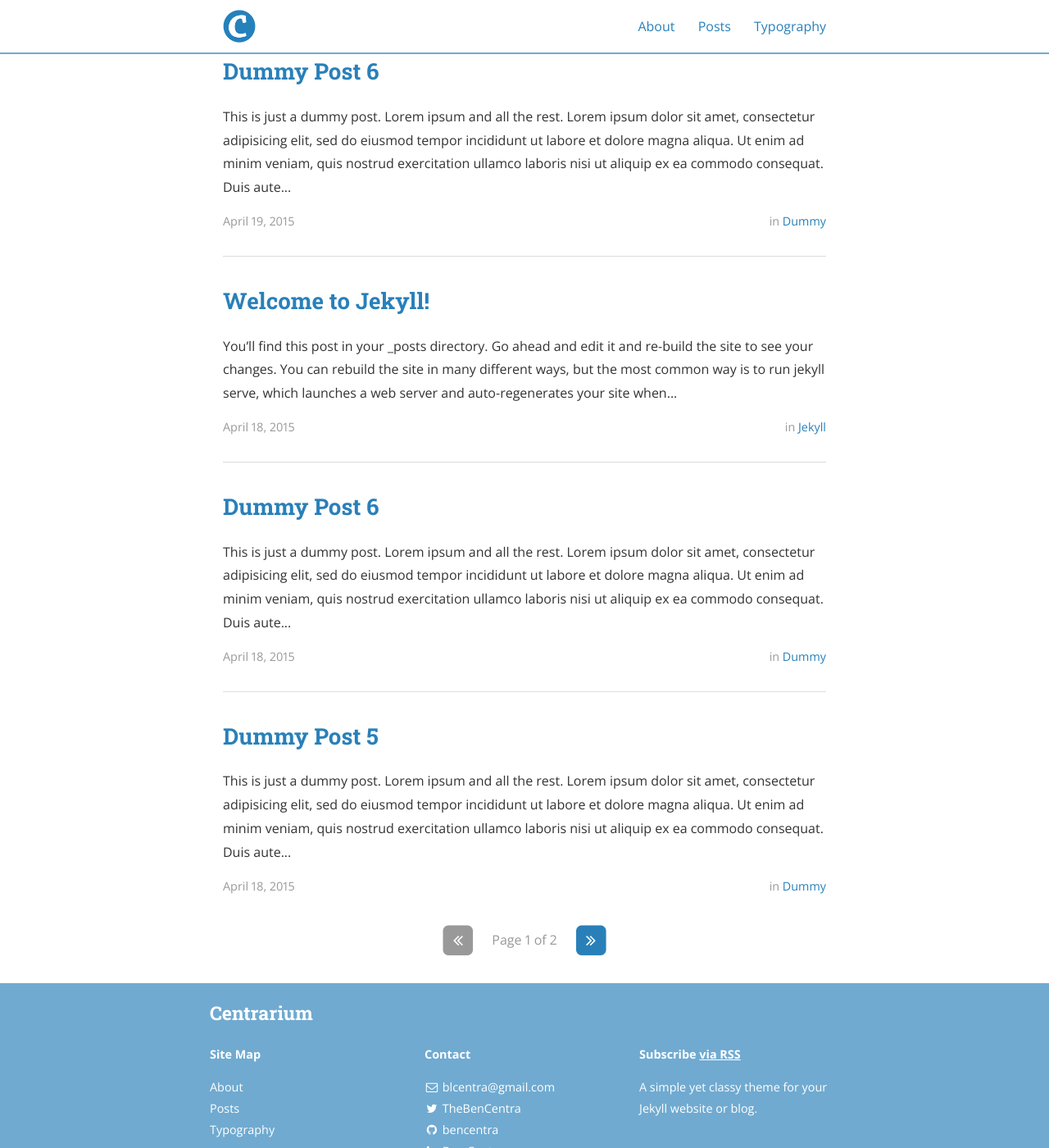
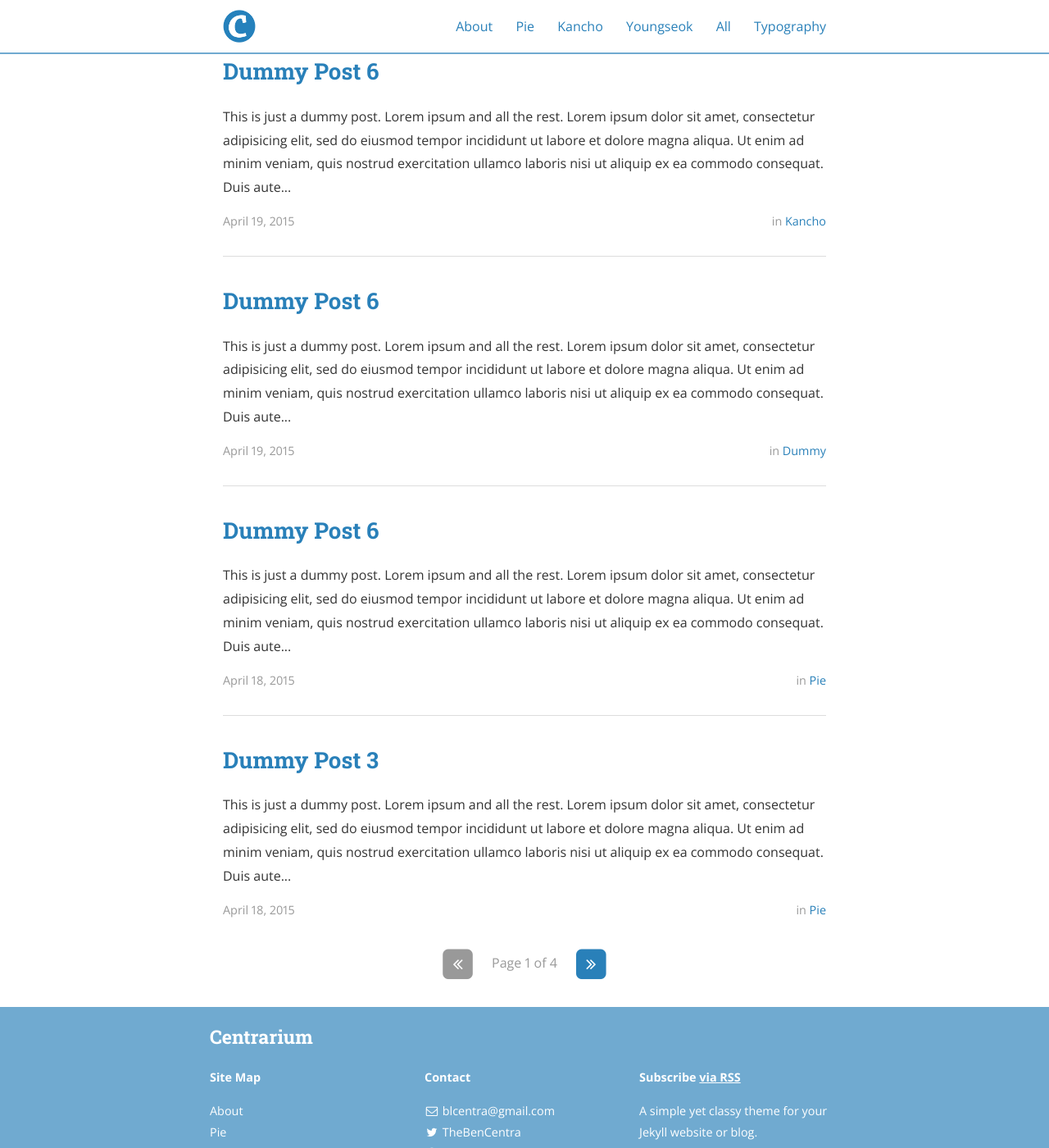
Before and after one commit to favoritecoding/gansaeldaejangBlog, a Jekyll site: the page built from index.html, in a window 1280 px wide and 1400 px high, scrolled down 726 px. Shown: the whole window at 82% size. Built offline with Jekyll 4.4.1, drawn with Linux system fonts in a browser that asks for light colours; nearby versions of some CDN libraries; the list of posts is cut into pages by our own code.

Commit message:
메뉴추가 및 카테고리별 포스트 출력

```diff
--- a/_config.yml
+++ b/_config.yml
@@ -18,8 +18,10 @@
 # Base URL of site (i.e. /blog). It should always start with a slash, test
 # and never end with a slash. Set it to a blank value if hosting at the
 # root of your server.
-baseurl: / # the subpath of your site, e.g. /blog/
-url: https://favoritecoding.github.io/gansaeldaejangBlog/ # the base hostname & protocol for your site
+# baseurl: / # the subpath of your site, e.g. /blog/
+# url: https://favoritecoding.github.io/gansaeldaejangBlog/ # the base hostname & protocol for your site
+baseurl: "" # the subpath of your site, e.g. /blog/
+url: "" # the base hostname & protocol for your site
 cover: "/assets/header_image.jpg"
 logo: "/assets/logo.png"
 
--- a/_includes/nav_links.html
+++ b/_includes/nav_links.html
@@ -1,5 +1,11 @@
-{% for page in site.pages %}
+<!-- {% for page in site.pages %}
 	{% if page.title and page.main_nav == true %}
 	<li class="nav-link"><a href="{{ page.url | prepend: site.baseurl }}">{{ page.title }}</a>
 	{% endif %}
-{% endfor %}
+{% endfor %} -->
+	<li class="nav-link"><a href="/about">About</a>
+	<li class="nav-link"><a href="/pie">Pie</a>
+	<li class="nav-link"><a href="/kancho">Kancho</a>
+	<li class="nav-link"><a href="/youngseok">Youngseok</a>
+	<li class="nav-link"><a href="/posts">All</a>
+	<li class="nav-link"><a href="/typography">Typography</a>
--- /dev/null
+++ b/_posts/kancho/2015-04-19-dummy6.markdown
@@ -0,0 +1,17 @@
+---
+layout: post
+title:  "Dummy Post 6"
+date:   2015-04-19 08:43:59
+author: Ben Centra
+categories: kancho
+tags: lorem ipsum
+---
+
+This is just a dummy post. Lorem ipsum and all the rest.
+
+Lorem ipsum dolor sit amet, consectetur adipisicing elit, sed do eiusmod
+tempor incididunt ut labore et dolore magna aliqua. Ut enim ad minim veniam,
+quis nostrud exercitation ullamco laboris nisi ut aliquip ex ea commodo
+consequat. Duis aute irure dolor in reprehenderit in voluptate velit esse
+cillum dolore eu fugiat nulla pariatur. Excepteur sint occaecat cupidatat non
+proident, sunt in culpa qui officia deserunt mollit anim id est laborum.
--- /dev/null
+++ b/_posts/pie/2015-04-18-dummy3.md
@@ -0,0 +1,16 @@
+---
+layout: post
+title:  "Dummy Post 3"
+date:   2015-04-18T14:25:52-05:00
+author: Ben Centra
+categories: pie
+---
+
+This is just a dummy post. Lorem ipsum and all the rest.
+
+Lorem ipsum dolor sit amet, consectetur adipisicing elit, sed do eiusmod
+tempor incididunt ut labore et dolore magna aliqua. Ut enim ad minim veniam,
+quis nostrud exercitation ullamco laboris nisi ut aliquip ex ea commodo
+consequat. Duis aute irure dolor in reprehenderit in voluptate velit esse
+cillum dolore eu fugiat nulla pariatur. Excepteur sint occaecat cupidatat non
+proident, sunt in culpa qui officia deserunt mollit anim id est laborum.
--- /dev/null
+++ b/_posts/pie/2015-04-18-dummy6.md
@@ -0,0 +1,17 @@
+---
+layout: post
+title:  "Dummy Post 6"
+date:   2015-04-18T14:25:52-05:00
+author: Ben Centra
+categories: pie
+tags: lorem ipsum
+---
+
+This is just a dummy post. Lorem ipsum and all the rest.
+
+Lorem ipsum dolor sit amet, consectetur adipisicing elit, sed do eiusmod
+tempor incididunt ut labore et dolore magna aliqua. Ut enim ad minim veniam,
+quis nostrud exercitation ullamco laboris nisi ut aliquip ex ea commodo
+consequat. Duis aute irure dolor in reprehenderit in voluptate velit esse
+cillum dolore eu fugiat nulla pariatur. Excepteur sint occaecat cupidatat non
+proident, sunt in culpa qui officia deserunt mollit anim id est laborum.
--- /dev/null
+++ b/category/pie.md
@@ -0,0 +1,5 @@
+---
+layout: category
+title: pie
+permalink: '/pie'
+---
--- a/posts.md
+++ b/posts.md
@@ -1,6 +1,6 @@
 ---
 layout: page
-title: "Posts"
+title: "All"
 permalink: /posts/
 main_nav: true
 ---
```
Also changed, not shown: _layouts/category.html (added, +30 -0 lines), _posts/Youngseok/2015-04-18-dummy4.md (added, +17 -0 lines), _posts/Youngseok/2015-04-18-dummy5.md (added, +17 -0 lines), _posts/kancho/2015-04-18-dummy3.md (added, +16 -0 lines), _posts/kancho/2015-04-18-dummy4.md (added, +16 -0 lines), _posts/kancho/2015-04-18-dummy5.md (added, +16 -0 lines), category/kancho.md (added, +5 -0 lines), category/youngseok.md (added, +5 -0 lines), Gemfile.lock.
